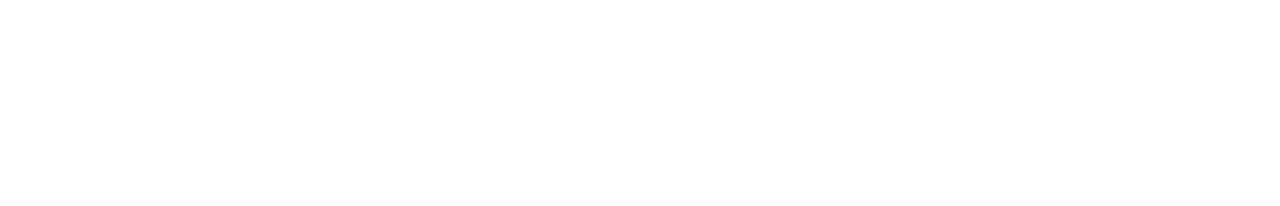
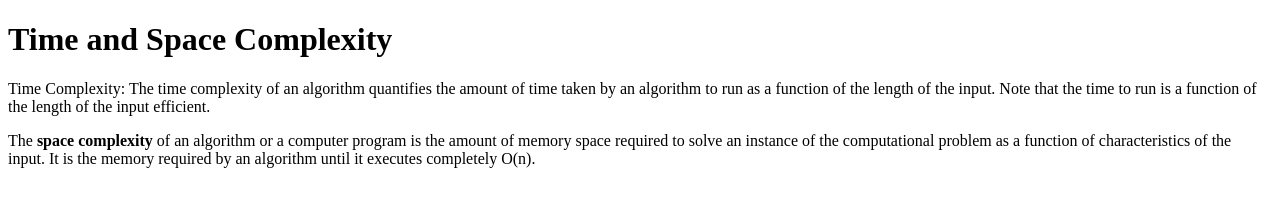
Before and after one commit to acciojob/time-and-space-complexity-LakshmikalaGorige, a website: page main.html in a window 1280 px wide. Drawn offline with Linux system fonts and the light colour scheme.

Commit message:
created a submission

```diff
--- a/main.html
+++ b/main.html
@@ -7,7 +7,9 @@
 </head>
 
 <body>
-	<!-- the entire body must be written by student -->
+	<h1>Time and Space Complexity</h1>
+	<p>Time Complexity: The time complexity of an algorithm quantifies the amount of time taken by an algorithm to run as a function of the length of the input. Note that the time to run is a function of the length of the input efficient.</p>
+	<p>The <b>space complexity</b> of an algorithm or a computer program is the amount of memory space required to solve an instance of the computational problem as a function of characteristics of the input. It is the memory required by an algorithm until it executes completely O(n).</p>
     <script type="text/javascript" src="./script.js">
 </script>
 
```
